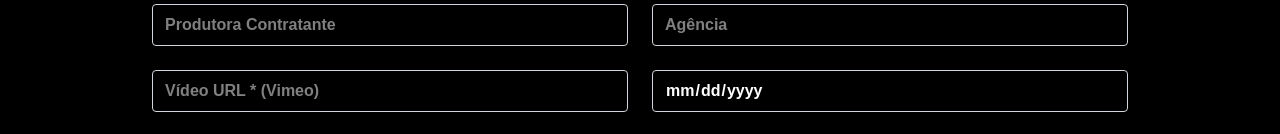
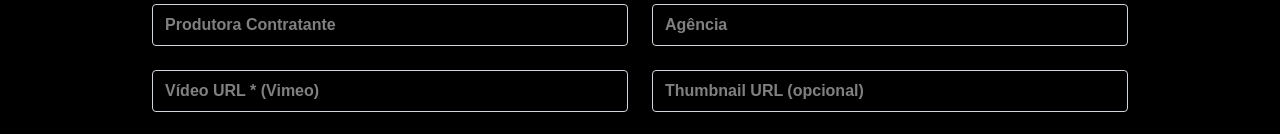
Before and after one commit to guerrinharj/cosmo-cine, a Next.js app: page /filmes/1/edit in a window 1280 px wide. Shown: the part 240-374 px from the top of the page. Built offline with nearby package versions, Linux system fonts and the light colour scheme; no server answers; the database is empty; a web font is replaced by a local one.

Commit message:
thumbnail url edit

```diff
--- a/src/app/filmes/[slug]/edit/page.tsx
+++ b/src/app/filmes/[slug]/edit/page.tsx
@@ -167,6 +167,14 @@ export default function EditFilmePage() {
                     <input name="produtoraContratante" placeholder="Produtora Contratante" value={form.produtoraContratante as string} onChange={handleChange} className={inputStyle('produtoraContratante')} />
                     <input name="agencia" placeholder="Agência" value={form.agencia as string} onChange={handleChange} className={inputStyle('agencia')} />
                     <input name="video_url" placeholder="Vídeo URL * (Vimeo)" value={form.video_url as string} onChange={handleChange} onBlur={() => setTouched({ ...touched, video_url: true })} className={inputStyle('video_url')} />
+                    <input
+                        name="thumbnail"
+                        placeholder="Thumbnail URL (opcional)"
+                        value={form.thumbnail as string}
+                        onChange={handleChange}
+                        className={inputStyle('thumbnail')}
+                    />
+
                     <input name="date" type="date" value={form.date as string} onChange={handleChange} className={inputStyle('date')} />
 
                     <div className="md:col-span-2">
```
